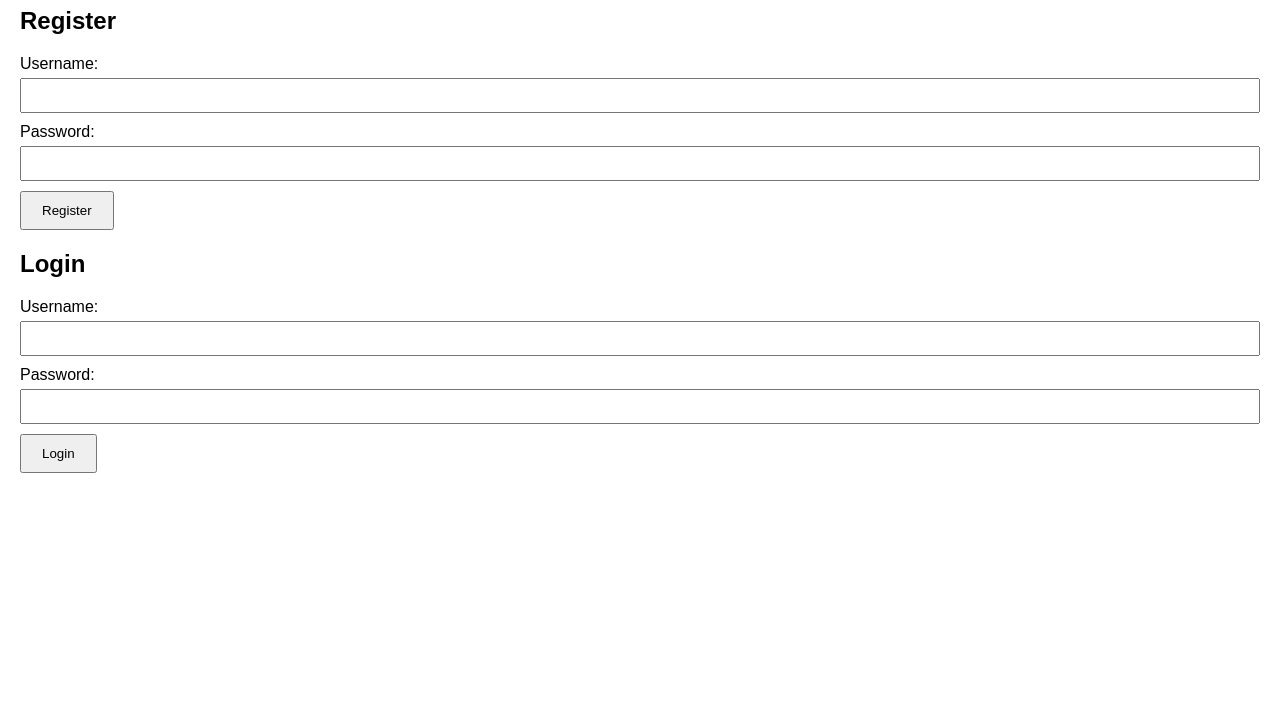
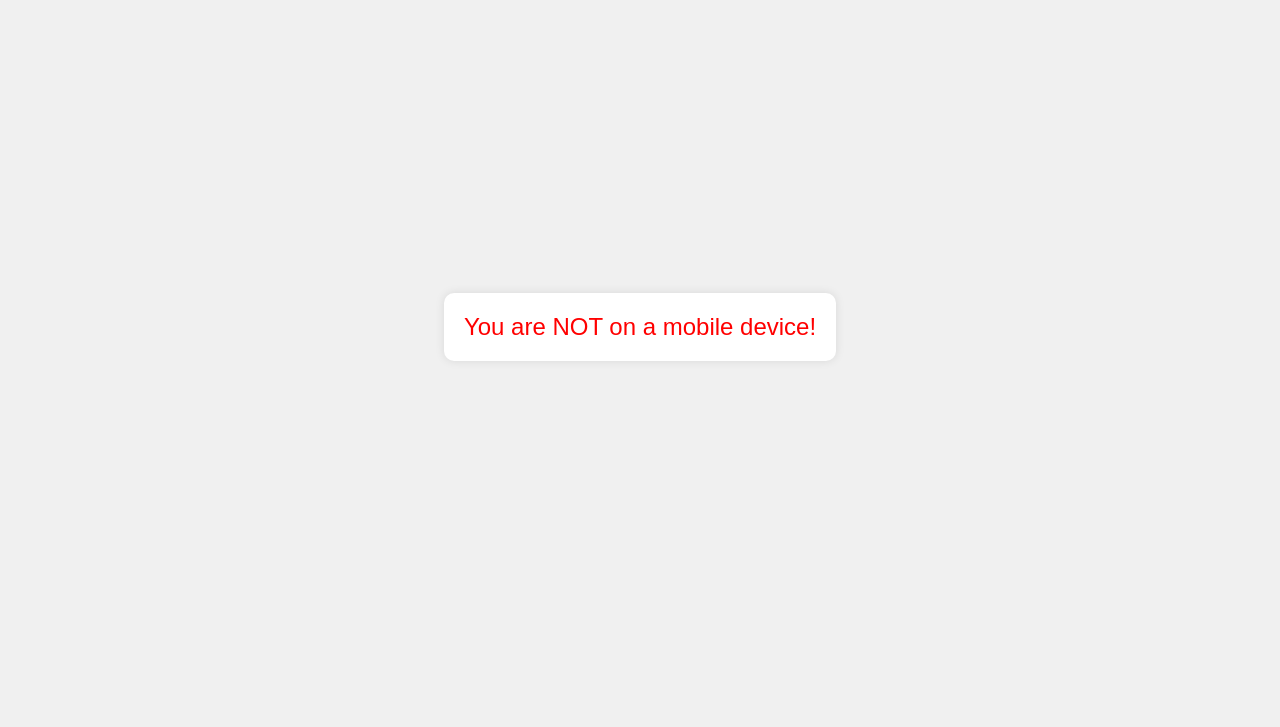
Before and after one commit to electricprogramming/vercel_tests, a plain HTML site: page index.html in a window 1280 px wide. Shown: the part 73-800 px from the top of the page. Drawn offline with Linux system fonts and the light colour scheme.

Commit message:
Update index.html

```diff
--- a/index.html
+++ b/index.html
@@ -3,92 +3,67 @@
 <head>
     <meta charset="UTF-8">
     <meta name="viewport" content="width=device-width, initial-scale=1.0">
-    <title>User Account System</title>
+    <title>Mobile Device Check</title>
     <style>
         body {
             font-family: Arial, sans-serif;
-            margin: 20px;
+            margin: 0;
+            padding: 0;
+            display: flex;
+            justify-content: center;
+            align-items: center;
+            height: 100vh;
+            background-color: #f0f0f0;
         }
-        form {
-            margin-bottom: 20px;
+        .message {
+            font-size: 1.5em;
+            padding: 20px;
+            border-radius: 10px;
+            background-color: #fff;
+            box-shadow: 0 0 10px rgba(0, 0, 0, 0.1);
         }
-        label {
-            display: block;
-            margin-bottom: 5px;
+        .mobile {
+            color: green;
         }
-        input {
-            margin-bottom: 10px;
-            padding: 8px;
-            width: 100%;
-            box-sizing: border-box;
-        }
-        button {
-            padding: 10px 20px;
+        .not-mobile {
+            color: red;
         }
     </style>
-    <script>
-        // Simulate a simple in-memory storage for demonstration purposes
-        const users = {};
-
-        function registerUser(event) {
-            event.preventDefault();
-
-            const username = document.getElementById('registerUsername').value;
-            const password = document.getElementById('registerPassword').value;
-
-            if (!username || !password) {
-                alert('Both username and password are required.');
-                return;
-            }
-
-            if (users[username]) {
-                alert('Username already exists.');
-                return;
-            }
-
-            // Store the username and password (plaintext, not recommended for real applications)
-            users[username] = password;
-            alert('User registered successfully!');
-        }
-
-        function loginUser(event) {
-            event.preventDefault();
-
-            const username = document.getElementById('loginUsername').value;
-            const password = document.getElementById('loginPassword').value;
-
-            if (!username || !password) {
-                alert('Both username and password are required.');
-                return;
-            }
-
-            if (users[username] === password) {
-                alert('Login successful!');
-            } else {
-                alert('Invalid username or password.');
-            }
-        }
-    </script>
 </head>
 <body>
-    <h1>User Account System</h1>
 
-    <h2>Register</h2>
-    <form id="registerForm" onsubmit="registerUser(event)">
-        <label for="registerUsername">Username:</label>
-        <input type="text" id="registerUsername" name="username" autocomplete="username" required>
-        <label for="registerPassword">Password:</label>
-        <input type="password" id="registerPassword" name="password" autocomplete="new-password" required>
-        <button type="submit">Register</button>
-    </form>
+<div id="message" class="message"></div>
 
-    <h2>Login</h2>
-    <form id="loginForm" onsubmit="loginUser(event)">
-        <label for="loginUsername">Username:</label>
-        <input type="text" id="loginUsername" name="username" autocomplete="username" required>
-        <label for="loginPassword">Password:</label>
-        <input type="password" id="loginPassword" name="password" autocomplete="current-password" required>
-        <button type="submit">Login</button>
-    </form>
+<script>
+    function isMobileDevice() {
+        const userAgent = navigator.userAgent.toLowerCase();
+
+        // Check for common mobile OS indicators in the userAgent string
+        const mobileDevices = [
+            'android',  // Android phones/tablets
+            'iphone',    // iPhone
+            'ipad',      // iPad
+            'ipod',      // iPod touch
+            'windows phone', // Windows phone
+            'blackberry', // Blackberry
+            'mobile',    // General mobile marker
+            'touch'      // Touch devices (more common for tablets/phones)
+        ];
+
+        // Check if any mobile indicators are present in the userAgent string
+        return mobileDevices.some(device => userAgent.includes(device));
+    }
+    const messageElement = document.getElementById('message');
+    if (isMobileDevice()) {
+        messageElement.textContent = "You are on a mobile device!";
+        messageElement.classList.add('mobile');
+        messageElement.classList.remove('not-mobile');
+    } else {
+        messageElement.textContent = "You are NOT on a mobile device!";
+        messageElement.classList.add('not-mobile');
+        messageElement.classList.remove('mobile');
+    }
+</script>
+
 </body>
 </html>
```
